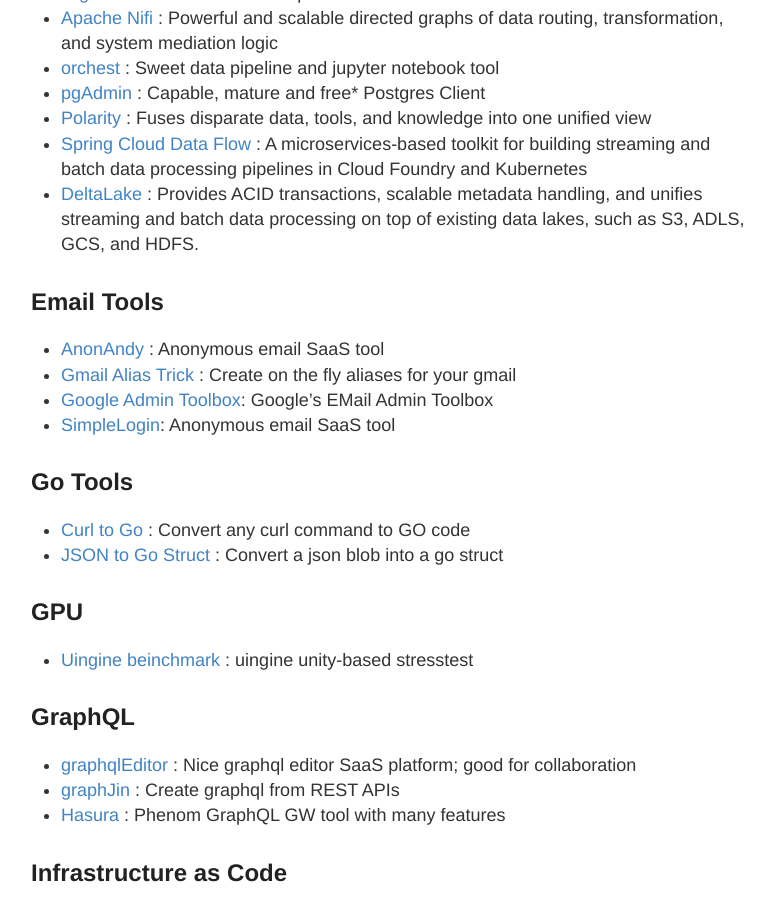
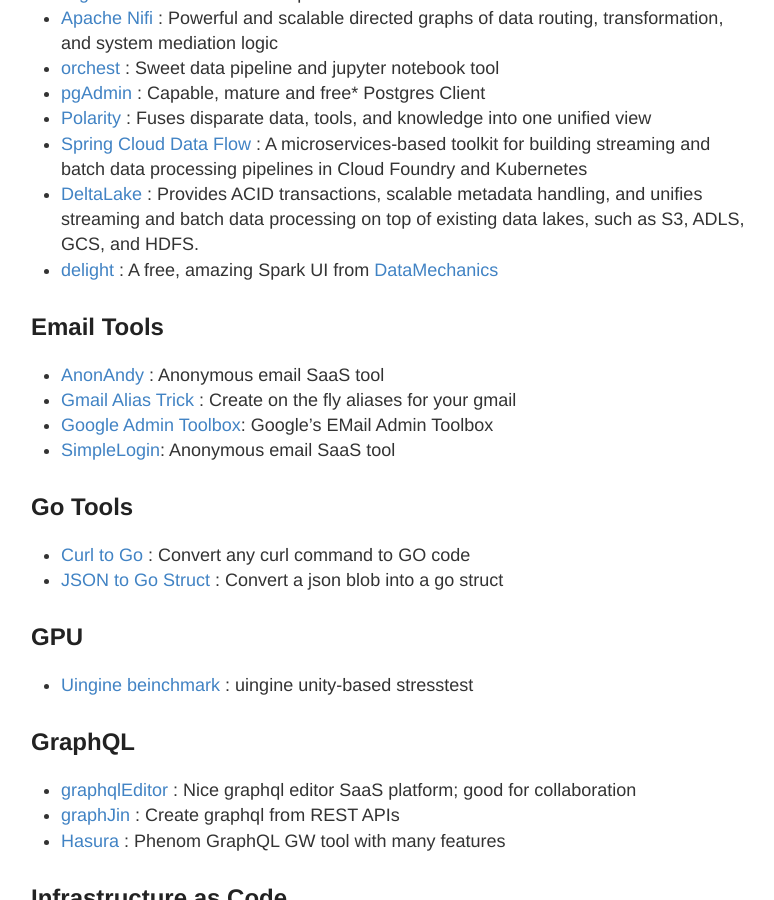
Before and after one commit to stevehenderson/stevehenderson.github.io, a Jekyll site: the page built from tools.md, in a window 1280 px wide and 900 px high, scrolled down 2019 px. Shown: the whole window, without its empty margins (249-1023 px from the left). Built offline with Jekyll 4.4.1, drawn with Linux system fonts in a browser that asks for light colours.

Commit message:
Update tools.md

```diff
--- a/tools.md
+++ b/tools.md
@@ -62,6 +62,7 @@
    * [Polarity](https://polarity.io/) : Fuses disparate data, tools, and knowledge into one unified view
    * [Spring Cloud Data Flow](https://dataflow.spring.io/) :  A microservices-based toolkit for building streaming and batch data processing pipelines in Cloud Foundry and Kubernetes
    * [DeltaLake](https://delta.io/) : Provides ACID transactions, scalable metadata handling, and unifies streaming and batch data processing on top of existing data lakes, such as S3, ADLS, GCS, and HDFS.
+   * [delight](https://github.com/datamechanics/delight) : A free, amazing Spark UI from [DataMechanics](datamechanics.io/delight)
 
 ## Email Tools
    * [AnonAndy](https://anonaddy.com/) : Anonymous email SaaS tool
```
